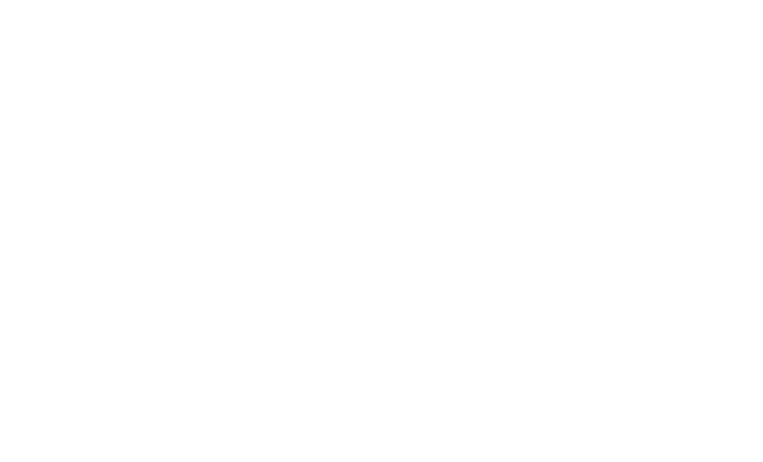
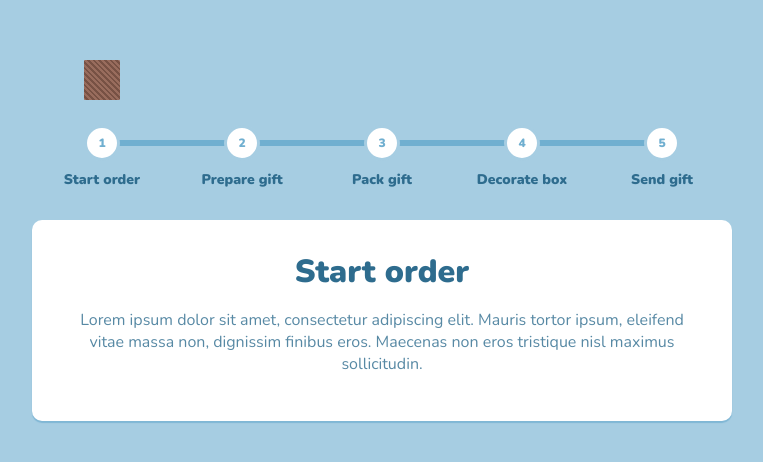
Before and after one commit to rodolphe37/reusable-components-react, a React (Create React App) app: page / in a window 1280 px wide. Shown: the part 160-622 px from the top of the page, without its empty margins (258-1021 px from the left). Built offline with nearby package versions, Linux system fonts and the light colour scheme.

Commit message:
refactor component

```diff
--- a/src/App.js
+++ b/src/App.js
@@ -23,7 +23,7 @@
 // import MagazineStyleLayout from './components/magazineStyleLayout/MagazineStyleLayout'
 // import LoadingPage2 from './components/loadingPage2/LoadingPage2';
 // import SolarSystemExplorer from './components/solarSystemExplorer/SolarSystemExplorer';
-// import OrderProcessSteps from './components/orderProcessSteps/OrderProcessSteps';
+import OrderProcessSteps from './components/orderProcessSteps/OrderProcessSteps';
 // import Magazine3DFlip from './components/magazine3DFlip/Magazine3DFlip';
 // import FizzyButton from './components/fizzyButton/FizzyButton';
 // import ExplodingModal from './components/explodingModal/ExplodingModal';
@@ -47,7 +47,7 @@
      {/*<MagazineStyleLayout />*/}
       {/*<LoadingPage2 />*/}
       {/*<SolarSystemExplorer />*/}
-      {/*<OrderProcessSteps />*/}
+      <OrderProcessSteps />
       {/*<Magazine3DFlip />*/}
        {/*<FizzyButton />*/}
      {/*<ExplodingModal />*/}
```
Also changed, not shown: src/components/orderProcessSteps/OrderProcessSteps.js (indentation only).
